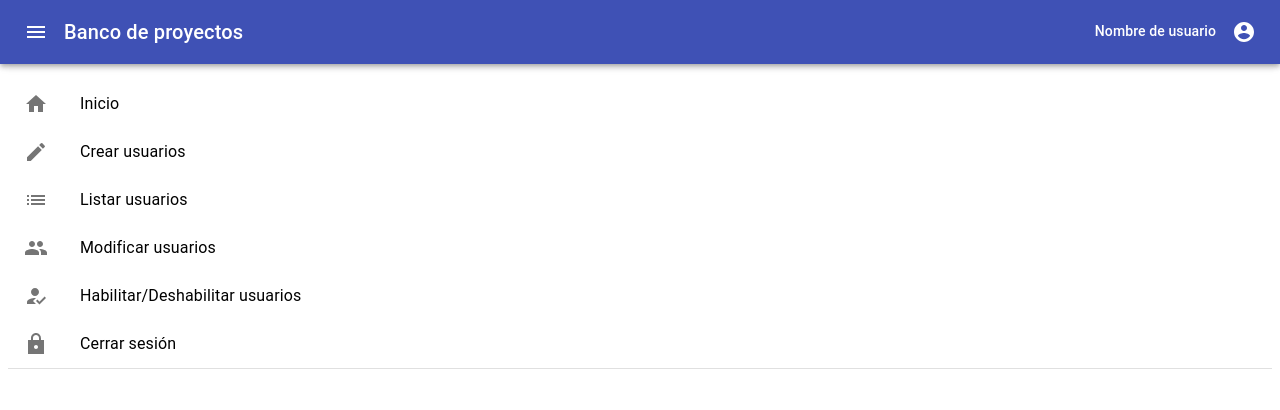
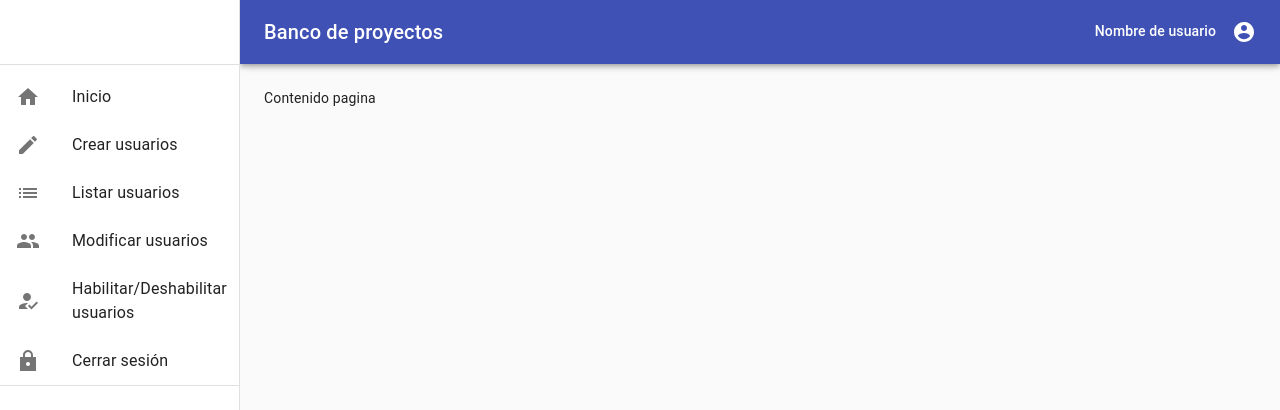
Before and after one commit to mosqueradvd/proyectoDocumentacion, a React app: page / in a window 1280 px wide. Shown: the top 410 px of the page. Built offline with nearby package versions, Linux system fonts and the light colour scheme.

Commit message:
[Feature] component drawer,menu responsive

```diff
--- /dev/null
+++ b/src/components/Container.jsx
@@ -0,0 +1,42 @@
+import React, { useState } from "react";
+import { makeStyles, CssBaseline, Hidden } from "@material-ui/core";
+import Navbar from "./Navbar";
+import Drawers from "../components/Drawers";
+const styles = makeStyles((theme) => ({
+  root: {
+    display: "flex",
+  },
+  content: {
+    flexGrow: 1,
+    backgroundColor: theme.palette.background.default,
+    padding: theme.spacing(3),
+  },
+  toolbar: theme.mixins.toolbar,
+}));
+
+const Container = () => {
+  const classes = styles();
+  const [open, setOpen] = useState(false);
+  const actionOpen = () => {
+    setOpen(!open);
+  };
+  return (
+    <div className={classes.root}>
+      <CssBaseline />
+      <Navbar actionOpen={actionOpen} />
+      <Hidden xsDown>
+        <Drawers variant="permanent" open={true} />
+      </Hidden>
+      <Hidden smUp>
+        <Drawers variant="temporary" open={open} onClose={actionOpen} />
+      </Hidden>
+
+      <div className={classes.content}>
+        <div className={classes.toolbar}></div>
+        Contenido pagina
+      </div>
+    </div>
+  );
+};
+
+export default Container;
--- /dev/null
+++ b/src/components/Drawers.jsx
@@ -0,0 +1,38 @@
+import React from "react";
+import { makeStyles, Drawer, Divider } from "@material-ui/core";
+import ListsSuperadmin from "./ListsSuperadmin";
+
+const drawerWidth = 240;
+
+const styles = makeStyles((theme) => ({
+  drawer: {
+    width: drawerWidth,
+    flexShrink: 0,
+  },
+  drawerPaper: {
+    width: drawerWidth,
+  },
+  toolbar: theme.mixins.toolbar,
+}));
+
+const Drawers = ({variant, open, onClose}) => {
+  const classes = styles();
+  return (
+    <Drawer
+      className={classes.drawer}
+      classes={{
+        paper: classes.drawerPaper,
+      }}
+      anchor="left"
+      variant={variant}
+      open={open}
+      onClose={onClose ? onClose : null}
+    >
+      <div className={classes.toolbar}></div>
+      <Divider />
+      <ListsSuperadmin />
+    </Drawer>
+  );
+};
+
+export default Drawers;
--- a/src/components/Navbar.jsx
+++ b/src/components/Navbar.jsx
@@ -9,26 +9,42 @@ import {
 import MenuIcon from "@material-ui/icons/Menu";
 import AccountCircle from "@material-ui/icons/AccountCircle";
 
+const drawerWidth = 240;
+
 const useStyles = makeStyles((theme) => ({
-  offset: theme.mixins.toolbar,
   menuButton: {
     marginRight: theme.spacing(2),
+    [theme.breakpoints.up("sm")]: {
+      display: "none",
+    },
   },
   title: {
     flexGrow: 1,
   },
   subtitle: {
     marginRight: theme.spacing(2),
+    [theme.breakpoints.only("xs")]: {
+      display: "none",
+    },
+  },
+  appBar: {
+    [theme.breakpoints.up("sm")]: {
+      width: `calc(100% - ${drawerWidth}px)`,
+      marginLeft: drawerWidth,
+    },
   },
 }));
 
-const Navbar = () => {
+const Navbar = ({ actionOpen }) => {
   const classes = useStyles();
   return (
-    <>
-      <AppBar>
+    <AppBar className={classes.appBar}>
       <Toolbar>
-          <MenuIcon aria-label="Menu" className={classes.menuButton} />
+        <MenuIcon
+          aria-label="Menu"
+          className={classes.menuButton}
+          onClick={() => actionOpen()}
+        />
         <Typography variant="h6" color="initial" className={classes.title}>
           Banco de proyectos
         </Typography>
@@ -42,8 +58,6 @@ const Navbar = () => {
         <AccountCircle />
       </Toolbar>
     </AppBar>
-      <div className={classes.offset}></div>
-    </>
   );
 };
 
--- a/src/routes/App.js
+++ b/src/routes/App.js
@@ -3,12 +3,11 @@ import Login from "../components/Login";
 import RememberPassword from "../components/RememberPassword";
 import Navbar from "../components/Navbar";
 import ListSuperadmin from "../components/ListsSuperadmin";
-
+import Container from "../components/Container";
 const App = () => {
   return (
     <>
-      <Navbar />
-      <ListSuperadmin />
+      <Container />
     </>
   );
 };
```
Also changed, not shown: src/Pages/welcomeAdmin.jsx (added). Lines whose indentation alone changed are shown as unchanged.
